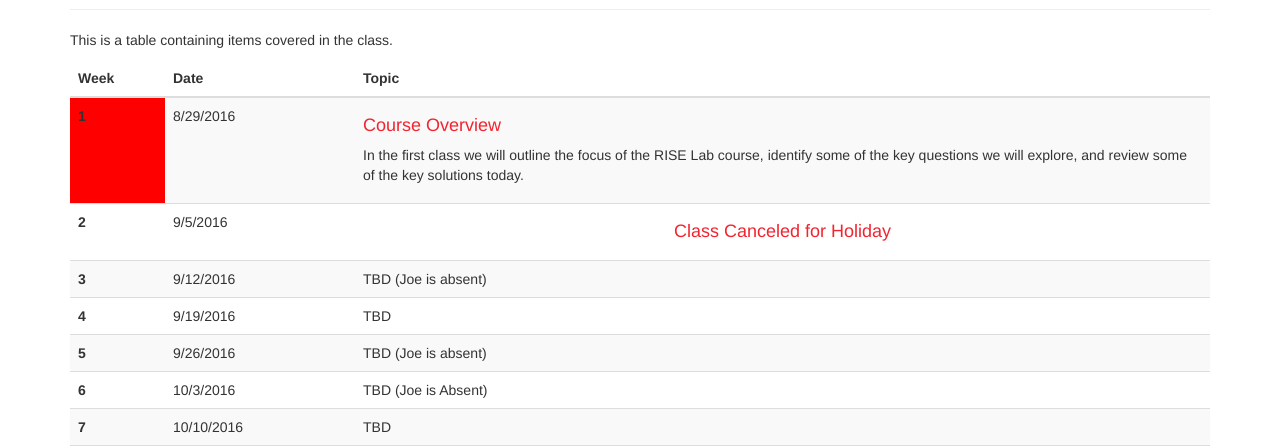
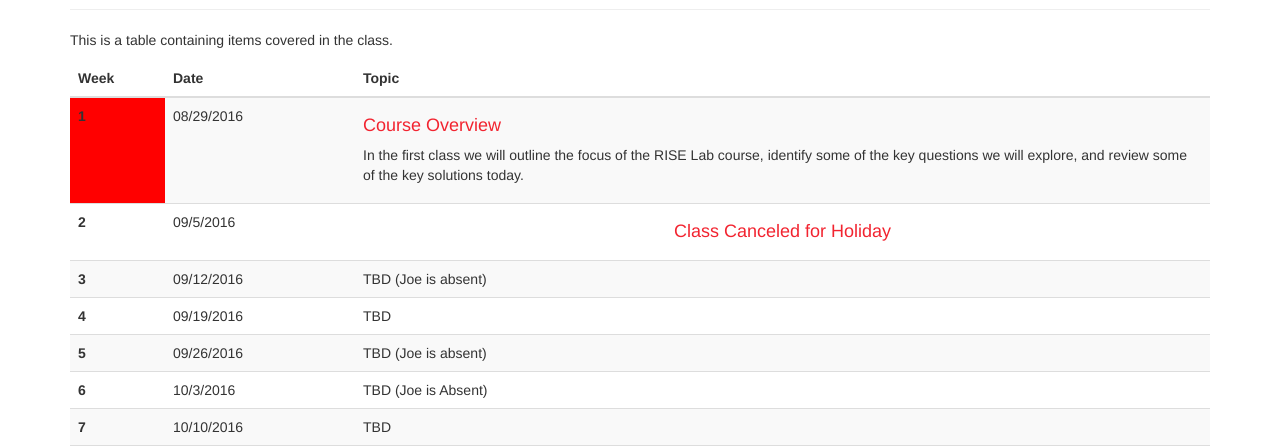
Before and after one commit to ucbrise/cs294-rise-fa16, a Jekyll site: the page built from syllabus.md, in a window 1280 px wide. Shown: the part 162-610 px from the top of the page. Built offline with Jekyll 4.4.1, drawn with Linux system fonts in a browser that asks for light colours; nearby versions of some CDN libraries.

```diff
--- a/syllabus.md
+++ b/syllabus.md
@@ -9,7 +9,7 @@ order: 2
 
 This is a table containing items covered in the class.
 
-
+{% assign counter = 1 %}
 
 <table class="table table-striped">
    <colgroup>
@@ -25,114 +25,114 @@ This is a table containing items covered in the class.
    </tr>
 </thead>
 <tbody>
-   <tr id="8/29/2016">
-      <th> 1 </th>
-      <td>  8/29/2016 </td>
+   <tr>
+      <th> {{ counter }} {% assign counter = counter | plus: 1 %} </th>
+      <td>  08/29/2016 </td>
       <td>
          <h4> Course Overview </h4>
          <p> In the first class we will outline the focus of the RISE Lab course, identify some of the key questions we will explore, and review some of the key solutions today. </p>
       </td>
    </tr>
-   <tr id="9/5/2016">
-      <th> 2 </th>
-      <td>  9/5/2016 </td>
+   <tr>
+      <th> {{ counter }} {% assign counter = counter | plus: 1 %} </th>
+      <td>  09/5/2016 </td>
       <td>
          <center><h4> Class Canceled for Holiday </h4></center>
       </td>
    </tr>
-   <tr id="9/12/2016">
-      <th> 3 </th>
-      <td>  9/12/2016 </td>
+   <tr>
+      <th> {{ counter }} {% assign counter = counter | plus: 1 %} </th>
+      <td>  09/12/2016 </td>
       <td>
       TBD (Joe is absent)
       </td>
    </tr>
-   <tr id="9/19/2016">
-      <th> 4 </th>
-      <td> 9/19/2016 </td>
+   <tr>
+      <th> {{ counter }} {% assign counter = counter | plus: 1 %} </th>
+      <td> 09/19/2016 </td>
       <td>
       TBD
       </td>
    </tr>
-   <tr id="9/26/2016">
-      <th> 5 </th>
-      <td> 9/26/2016 </td>
+   <tr>
+      <th> {{ counter }} {% assign counter = counter | plus: 1 %} </th>
+      <td> 09/26/2016 </td>
       <td>
       TBD (Joe is absent)
       </td>
    </tr>
-   <tr id="10/3/2016">
-      <th> 6 </th>
+   <tr>
+      <th> {{ counter }} {% assign counter = counter | plus: 1 %} </th>
       <td> 10/3/2016 </td>
       <td>
       TBD (Joe is Absent)
       </td>
    </tr>
-   <tr id="10/10/2016">
-      <th> 7 </th>
+   <tr>
+      <th> {{ counter }} {% assign counter = counter | plus: 1 %} </th>
       <td> 10/10/2016 </td>
       <td>
       TBD
       </td>
    </tr>
-   <tr id="10/17/2016">
-      <th> 8 </th>
+   <tr>
+      <th> {{ counter }} {% assign counter = counter | plus: 1 %} </th>
       <td> 10/17/2016 </td>
       <td>
       TBD (Joe is Absent)
       </td>
    </tr>
-   <tr id="10/24/2016">
-      <th> 9 </th>
+   <tr>
+      <th> {{ counter }} {% assign counter = counter | plus: 1 %} </th>
       <td> 10/24/2016 </td>
       <td>
       TBD (Joe is Absent)
       </td>
    </tr>
-   <tr id="10/31/2016">
-      <th> 10 </th>
+   <tr>
+      <th> {{ counter }} {% assign counter = counter | plus: 1 %} </th>
       <td> 10/31/2016 </td>
       <td>
       TBD
       </td>
    </tr>
-   <tr id="11/7/2016">
-      <th> 11 </th>
+   <tr>
+      <th> {{ counter }} {% assign counter = counter | plus: 1 %} </th>
       <td> 11/7/2016 </td>
       <td>
       TBD
       </td>
    </tr>
-   <tr id="11/14/2016">
-      <th> 12 </th>
+   <tr>
+      <th> {{ counter }} {% assign counter = counter | plus: 1 %} </th>
       <td> 11/14/2016 </td>
       <td>
       TBD
       </td>
    </tr>
-   <tr id="11/21/2016">
-      <th> 13 </th>
+   <tr>
+      <th> {{ counter }} {% assign counter = counter | plus: 1 %} </th>
       <td> 11/21/2016 </td>
       <td>
       TBD
       </td>
    </tr>
-   <tr id="11/28/2016">
-      <th> 14 </th>
+   <tr>
+      <th> {{ counter }} {% assign counter = counter | plus: 1 %} </th>
       <td> 11/28/2016 </td>
       <td>
       TBD
       </td>
    </tr>
-   <tr id="12/5/2016">
-      <th> 15 </th>
+   <tr>
+      <th> {{ counter }} {% assign counter = counter | plus: 1 %} </th>
       <td> 12/5/2016 </td>
       <td>
          <center><h4> RRR Week </h4></center>
       </td>
    </tr>
-   <tr id="12/5/2016">
-      <th> 16 </th>
+   <tr>
+      <th> {{ counter }} {% assign counter = counter | plus: 1 %} </th>
       <td>  12/12/2016 </td>
       <td>
          <center><h4> Final Project Presentations </h4></center>
```
Also changed, not shown: other parts of syllabus.md (+3 -5 lines).
